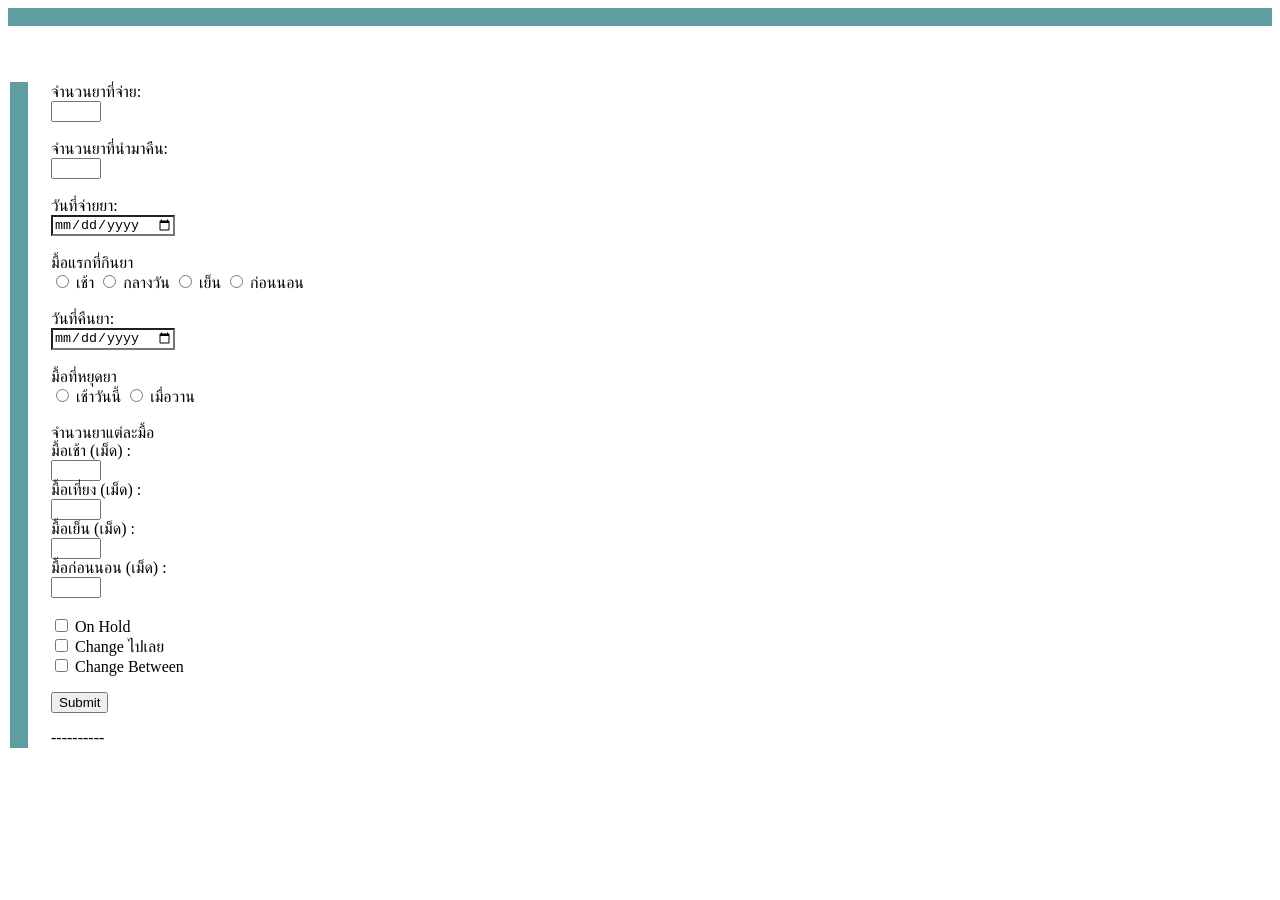
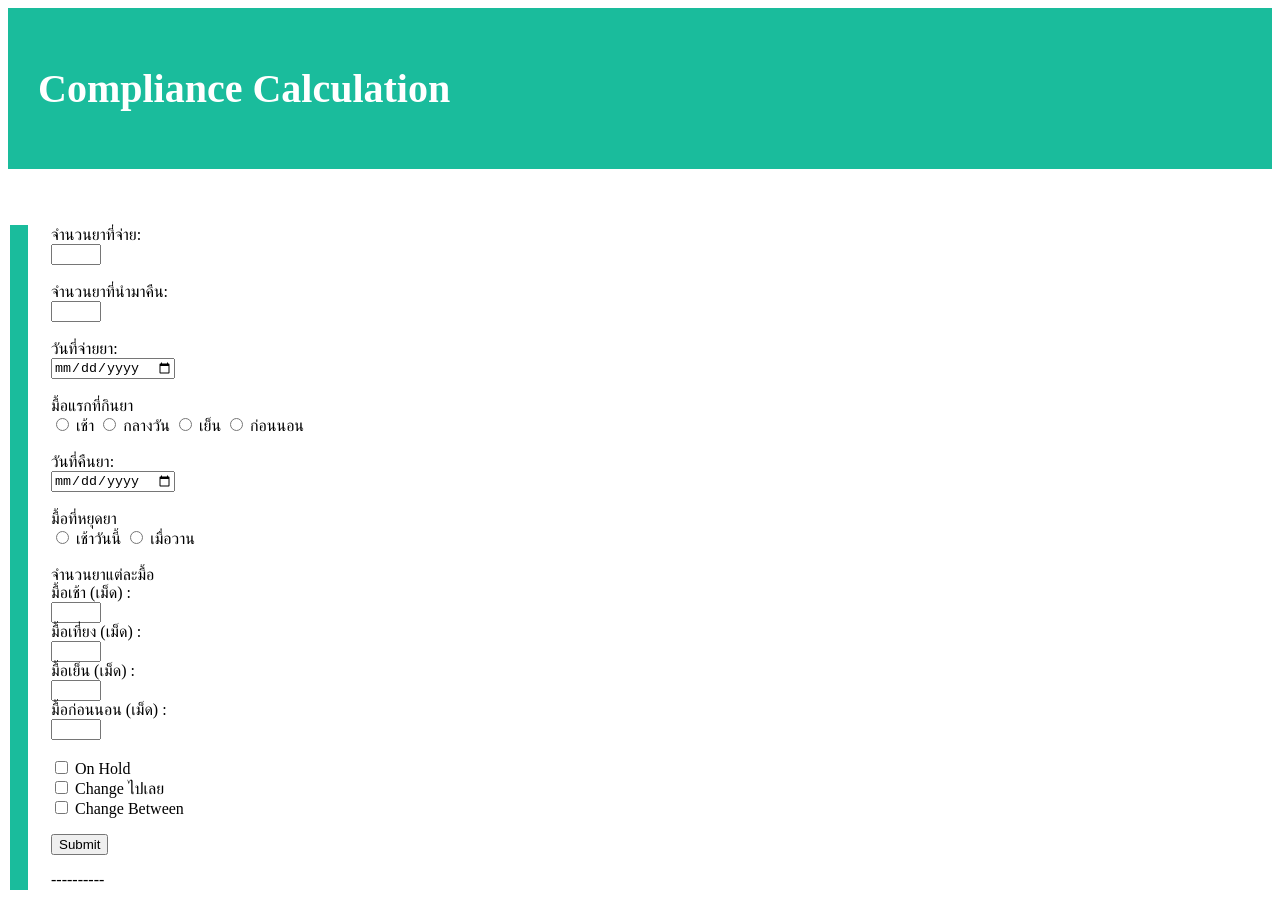
Before and after one commit to crahelper/crahelper, a plain HTML site: page index.html in a window 1280 px wide. Before the commit the page ends 800 px from the top, so only its background shows below. Drawn offline with Linux system fonts and the light colour scheme.

Commit message:
test 3rd HTML

```diff
--- a/index.html
+++ b/index.html
@@ -1,31 +1,24 @@
 <header>
     <script src="crahelperApp.js"></script>
-    <script src="jquery-3.6.0.min.js"></script>
     <title>CRA Helper Website</title>
     <style type="text/css">
-        input[type='date'] {
-            -webkit-appearance: none;
-        }
-        .headertable {
-            color: purple;
-            background-color: cadetblue
+        .header {
+            padding: 30px;
+            text-align: left;
+            background: #1abc9c;
+            color: white;
+            font-size: 20px;
         }
         .fronttab {
-            color: purple;
-            background-color: cadetblue
+            background: #1abc9c;
         }
     </style>
 </header>
 <body>
-    <div class="headertable">
-        <table>
-            <tr><td></td></tr>
-            <tr><td></td></tr>
-            <tr><td></td></tr>
-            <tr><td></td></tr>
-        </table>
+    <div class="header">
+        <h1>Compliance Calculation</h1>
+        <p></p>
     </div>
-
     <table>
         <tr>
             <td class="fronttab">&emsp;</td>
```
